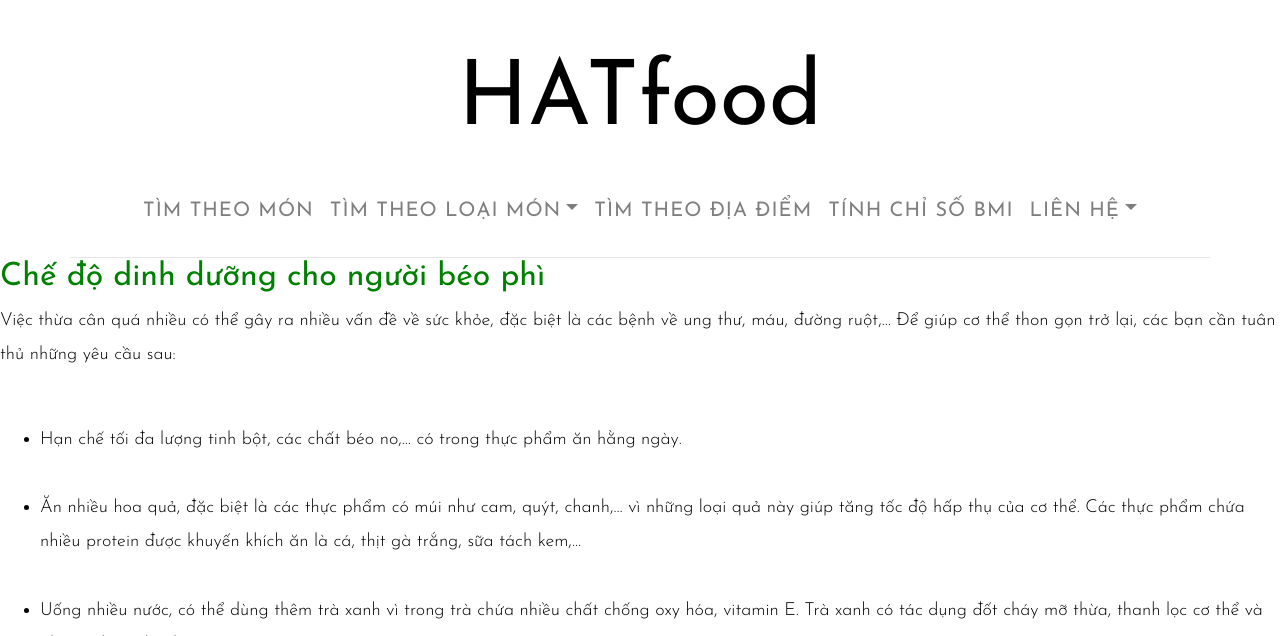
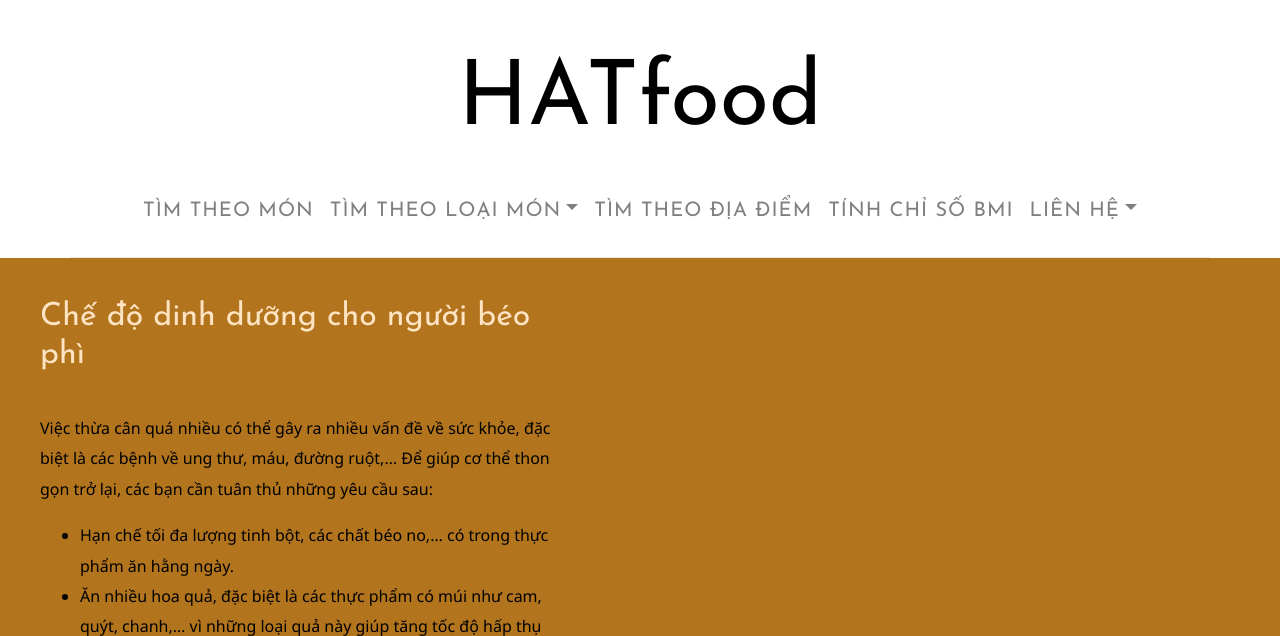
Before and after one commit to ntttrung1210/HATfood, a Flask app: page /bmi/fat in a window 1280 px wide. Shown: the part 58-694 px from the top of the page. Run offline with Flask 2, Linux system fonts and the light colour scheme; some libraries are stand-ins or nearby versions.

Commit message:
Update fat.html

```diff
--- a/templates/fat.html
+++ b/templates/fat.html
@@ -98,20 +98,28 @@
     </header>
     <!-- END header -->
 
+  <title>Chế độ dinh dưỡng cho người gầy </title>
+  <link rel="stylesheet" type="text/css" href="../static/css/bmi.css">
+</head>
+
 
 <body>
     <div class="border-text">
-            <h2 style="color: green">Chế độ dinh dưỡng cho người béo phì </h2>
+    <h2 style="color:bisque">Chế độ dinh dưỡng cho người béo phì </h2>
+    <br>
     <p> Việc thừa cân quá nhiều có thể gây ra nhiều vấn đề về sức khỏe, đặc biệt là các bệnh về ung thư, máu, đường ruột,… Để giúp cơ thể thon gọn trở lại, các bạn cần tuân thủ những yêu cầu sau:
     </p>
     <ul type="disc">
-                <br><li>Hạn chế tối đa lượng tinh bột, các chất béo no,… có trong thực phẩm ăn hằng ngày. </li>
-                <br><li>Ăn nhiều hoa quả, đặc biệt là các thực phẩm có múi như cam, quýt, chanh,… vì những loại quả này giúp tăng tốc độ hấp thụ của cơ thể. Các thực phẩm chứa nhiều protein được khuyến khích ăn là cá, thịt gà trắng, sữa tách kem,… </li>
-                <br><li>Uống nhiều nước, có thể dùng thêm trà xanh vì trong trà chứa nhiều chất chống oxy hóa, vitamin E. Trà xanh có tác dụng đốt cháy mỡ thừa, thanh lọc cơ thể và phòng chống bệnh tật. </li>
-                <br>Ngoài ra, để có thực đơn giảm béo hiệu quả, bạn cần thực hiện một lịch ăn uống sinh hoạt lành mạnh và điều độ. Bạn có thể chia thành nhiều bữa nhỏ trong ngày, 4-5 bữa để dạ dày không bao giờ bị rỗng, không có cảm giác đói hoặc thèm ăn. Bên cạnh đó là một chế độ tập luyện hợp lý để cơ thể săn chắc khỏe mạnh, tránh sự trùng cơ, nhão cơ nếu chỉ áp dụng ăn kiêng. Bạn có thể tập gym, yoga, dance, body jam, kickboxing hoặc bất cứ hình thức vận động nào để đốt cháy calories.
+        <li>Hạn chế tối đa lượng tinh bột, các chất béo no,… có trong thực phẩm ăn hằng ngày. </li>
+        <li>Ăn nhiều hoa quả, đặc biệt là các thực phẩm có múi như cam, quýt, chanh,… vì những loại quả này giúp tăng tốc độ hấp thụ của cơ thể. Các thực phẩm chứa nhiều protein được khuyến khích ăn là cá, thịt gà trắng, sữa tách kem,… </li>
+        <li>Uống nhiều nước, có thể dùng thêm trà xanh vì trong trà chứa nhiều chất chống oxy hóa, vitamin E. Trà xanh có tác dụng đốt cháy mỡ thừa, thanh lọc cơ thể và phòng chống bệnh tật. </li>
+        <br>
+        Ngoài ra, để có thực đơn giảm béo hiệu quả, bạn cần thực hiện một lịch ăn uống sinh hoạt lành mạnh và điều độ. Bạn có thể chia thành nhiều bữa nhỏ trong ngày, 4-5 bữa để dạ dày không bao giờ bị rỗng, không có cảm giác đói hoặc thèm ăn. Bên cạnh đó là một chế độ tập luyện hợp lý để cơ thể săn chắc khỏe mạnh, tránh sự trùng cơ, nhão cơ nếu chỉ áp dụng ăn kiêng. Bạn có thể tập gym, yoga, dance, body jam, kickboxing hoặc bất cứ hình thức vận động nào để đốt cháy calories.
+    <br>
+    <br>
     </ul>
+    </div>
 
-            </div>
 
 
 
```
Lines whose indentation alone changed are shown as unchanged.
